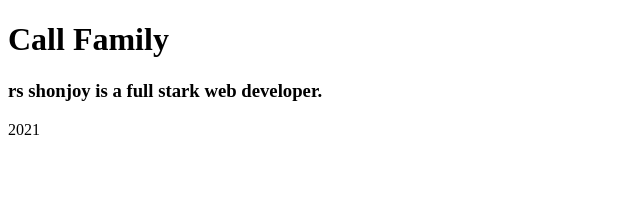
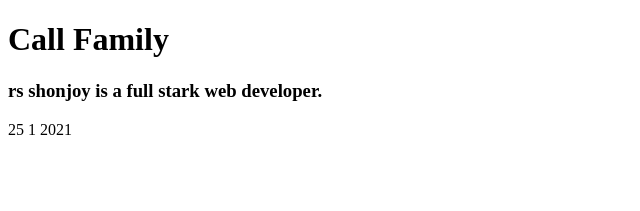
Before and after one commit to rsshonjoy/react-core-concept, a React (Create React App) app: page / in a window 1280 px wide. Shown: the top 211 px of the page, without its empty margins (0-640 px from the left). Built offline with nearby package versions, Linux system fonts and the light colour scheme.

Commit message:
JSX and concatination

```diff
--- a/src/index.js
+++ b/src/index.js
@@ -3,13 +3,16 @@ import ReactDOM from 'react-dom';
 
 const todoTitle = 'Call Family';
 const todoDesc = 'rs shonjoy is a full stark web developer.';
-// const date = '26/02/2021';
+const date = new Date();
+const dateName = date.getDate();
+const monthName = date.getMonth();
+const currentYear = date.getFullYear();
 
 ReactDOM.render(
     <div>
         <h1>{todoTitle}</h1>
         <h3>{todoDesc}</h3>
-        <p>{new Date().getFullYear()}</p>
+        <p>{`${dateName} ${monthName} ${currentYear}`}</p>
     </div>,
     document.getElementById('root')
 );
```
